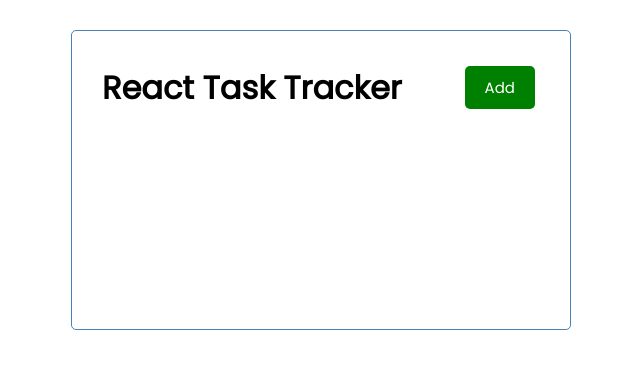
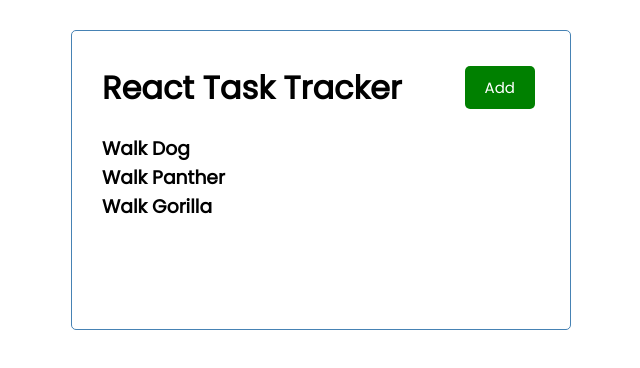
Before and after one commit to JLoweDev/react-task-tracker, a React (Create React App) app: page / in a window 1280 px wide. Shown: the top 368 px of the page, without its empty margins (319-959 px from the left). Built offline with nearby package versions, Linux system fonts and the light colour scheme.

Commit message:
useState imported for Tasks.js

```diff
--- a/src/App.js
+++ b/src/App.js
@@ -1,9 +1,11 @@
 import Header from './components/Header'
+import Tasks from './components/Tasks'
 
 function App() {
   return (
     <div className="container">
       <Header title='React Task Tracker' />
+      <Tasks />
     </div>
   );
 }
--- a/src/components/Tasks.js
+++ b/src/components/Tasks.js
@@ -1,4 +1,7 @@
-const tasks = [
+import { useState } from 'react'
+
+const Tasks = () => {
+    const [tasks, setTasks] = useState([
         {
             id: 1,
             text: 'Walk Dog',
@@ -17,13 +20,13 @@
             day: 'Feb 8th at 12:45am',
             reminder: false,
         },
-]
+    ])
 
-const Tasks = () => {
+
     return (
-        <div>
-
-        </div>
+        <>
+            {tasks.map((task) => (<h3 key={task.id}>{task.text}</h3>))}
+        </>
     )
 }
 
```
Also changed, not shown: 1 other file (tests, documents, lock files or other folders). Lines whose indentation alone changed are shown as unchanged.
